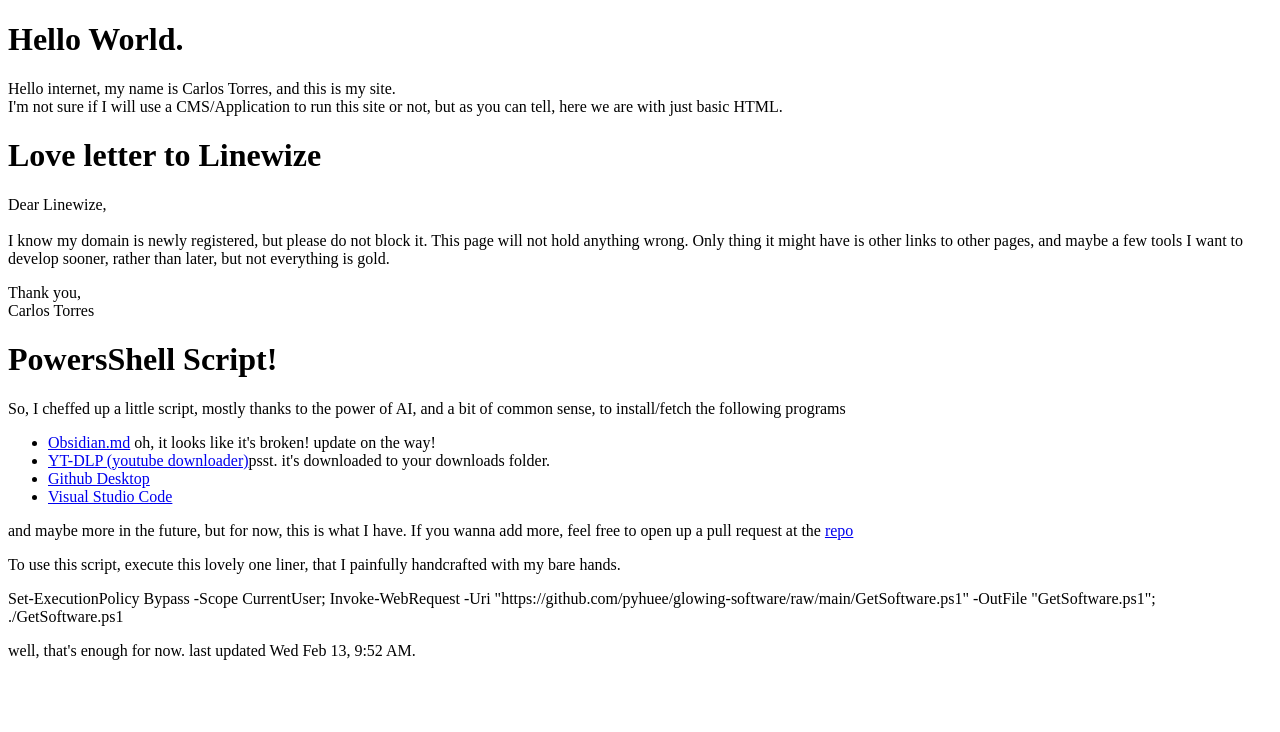
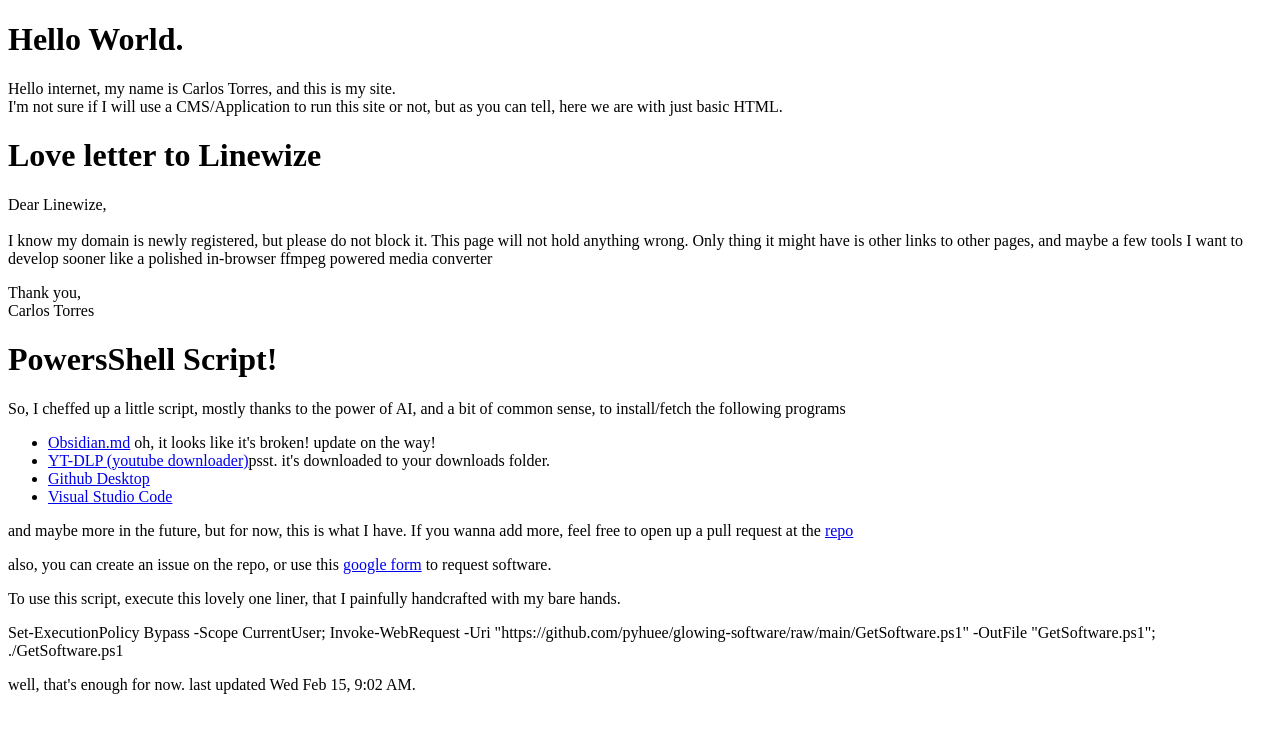
Before and after one commit to pyhuee/website, a plain HTML site: page index.html in a window 1280 px wide. Drawn offline with Linux system fonts and the light colour scheme.

Commit message:
Linewize Update & Google Form placement
Slight update to letter to linewize
Added link and stuff to request software
updated last modified update.

```diff
--- a/index.html
+++ b/index.html
@@ -9,8 +9,7 @@
     <h1>Hello World.</h1>
     <p>Hello internet, my name is Carlos Torres, and this is my site. <br> I'm not sure if I will use a CMS/Application to run this site or not, but as you can tell, here we are with just basic HTML. </p>
     <h1>Love letter to Linewize</h1>
-    <p>Dear Linewize, <br> <br> I know my domain is newly registered, but please do not block it. This page will not hold anything wrong. Only thing it might have is other links to other pages, and maybe a few tools I want to develop sooner, rather than later, but not everything is gold.  </p>
-    <p>Thank you, <br> Carlos Torres </p>
+    <p>Dear Linewize, <br> <br> I know my domain is newly registered, but please do not block it. This page will not hold anything wrong. Only thing it might have is other links to other pages, and maybe a few tools I want to develop sooner like a polished in-browser ffmpeg powered media converter  <p>Thank you, <br> Carlos Torres </p>
 
     <h1>PowersShell Script!</h1>
     <p>So, I cheffed up a little script, mostly thanks to the power of AI, and a bit of common sense, to install/fetch the following programs</p>
@@ -20,11 +19,13 @@
         <li><a href="https://desktop.github.com">Github Desktop</a></li>
         <li><a href="https://code.visualstudio.com">Visual Studio Code</a></li>
     </ul>
+
     <p>and maybe more in the future, but for now, this is what I have. If you wanna add more, feel free to open up a pull request at the <a href="https://github.com/pyhuee/glowing-software">repo</a></p>
+    <p>also, you can create an issue on the repo, or use this <a href="https://forms.gle/76oFEi1svFKEZy5p9">google form</a> to request software.</p>
     <p>To use this script, execute this lovely one liner, that I painfully handcrafted with my bare hands.</p>
     <p>Set-ExecutionPolicy Bypass -Scope CurrentUser; Invoke-WebRequest -Uri "https://github.com/pyhuee/glowing-software/raw/main/GetSoftware.ps1" -OutFile "GetSoftware.ps1"; ./GetSoftware.ps1</p>
 
-    <p>well, that's enough for now. last updated Wed Feb 13, 9:52 AM.</p>
+    <p>well, that's enough for now. last updated Wed Feb 15, 9:02 AM.</p>
 
 </body>
 </html>
```
